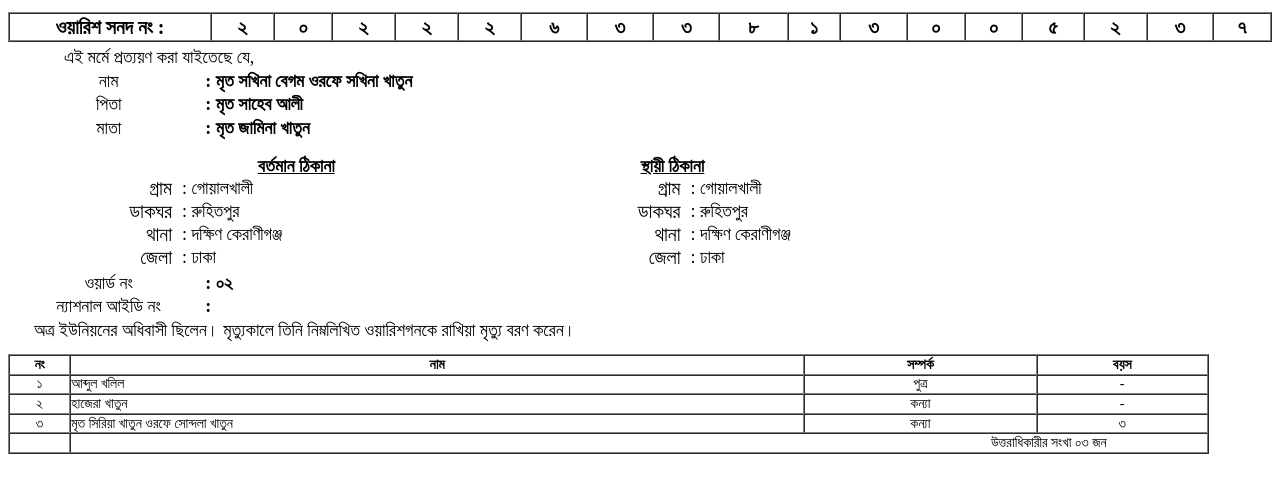
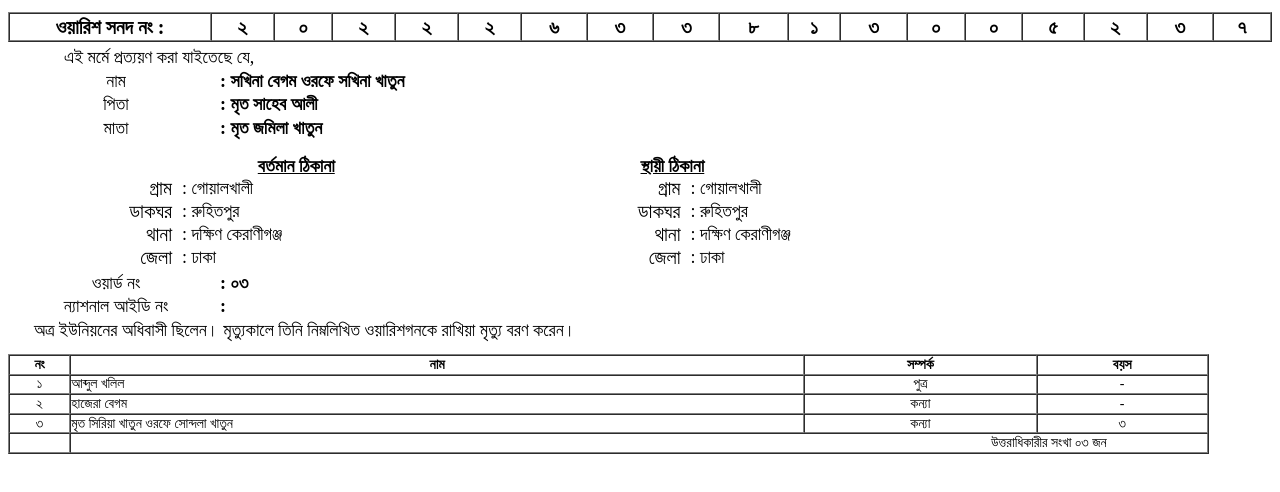
Before and after one commit to bastaup/index.php-onlinetrack-warish_onosondan-tid-20226338130005237, a plain HTML site: page index.html in a window 1280 px wide. Shown: the part 178-670 px from the top of the page. Drawn offline with Linux system fonts and the light colour scheme.

Commit message:
Update index.html

```diff
--- a/index.html
+++ b/index.html
@@ -61,7 +61,7 @@
             <tr>
                 <td style="font-size:18px; text-align:center; font-color:black; ">নাম </td>
                 <td>
-                    <font style="font-size:18px;  font-weight:bold;">: মৃত সখিনা বেগম ওরফে সখিনা খাতুন</font>
+                    <font style="font-size:18px;  font-weight:bold;">: সখিনা বেগম ওরফে সখিনা খাতুন</font>
                 </td>
                 <td></td>
                 <td></td>
@@ -77,7 +77,7 @@
             <tr>
                 <td style="font-size:18px; text-align:center;">মাতা </td>
                 <td>
-                    <font style="font-size:18px;  font-weight:bold;">: মৃত জামিনা খাতুন</font>
+                    <font style="font-size:18px;  font-weight:bold;">: মৃত জমিলা খাতুন</font>
                 </td>
                 <td></td>
                 <td></td>
@@ -157,7 +157,7 @@
             <tr>
                 <td nowrap style="font-size:18px; text-align:center;">ওয়ার্ড নং </td>
                 <td>
-                    <font style="font-size:18px;  font-weight:bold;">: ০২</font>
+                    <font style="font-size:18px;  font-weight:bold;">: ০৩</font>
                 </td>
                 <td></td>
                 <td></td>
@@ -193,7 +193,7 @@
          </tr>
 								<tr>
 						<td style="text-align:center;">২</td>
-						<td style=""> হাজেরা খাতুন</td>
+						<td style=""> হাজেরা বেগম</td>
 						<td style="text-align:center;">কন্যা</td>
 						<td style="text-align:center;" >-</td>
 						</tr>
```
